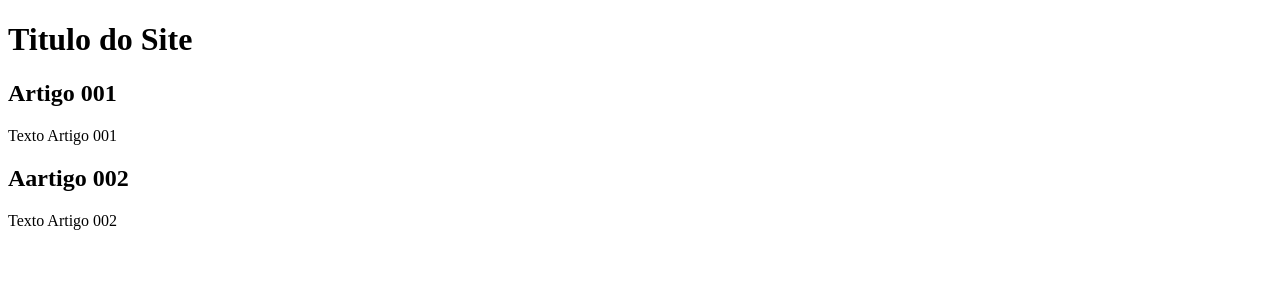
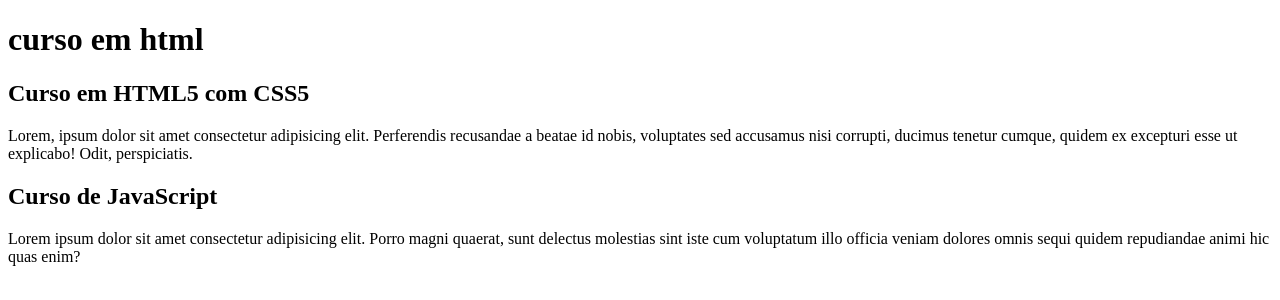
Before and after one commit to froes40/meuprojetosite, a plain HTML site: page index.html in a window 1280 px wide. Drawn offline with Linux system fonts and the light colour scheme.

Commit message:
escrevendo conteudo

```diff
--- a/index.html
+++ b/index.html
@@ -9,15 +9,15 @@
 <body>
     <main>
         <header>
-            <h1>Titulo do Site</h1>
+            <h1>curso em html</h1>
         </header>
         <article>
-            <h2>Artigo 001</h2>
-            <p>Texto Artigo 001</p>
+            <h2>Curso em HTML5 com CSS5</h2>
+            <p>Lorem, ipsum dolor sit amet consectetur adipisicing elit. Perferendis recusandae a beatae id nobis, voluptates sed accusamus nisi corrupti, ducimus tenetur cumque, quidem ex excepturi esse ut explicabo! Odit, perspiciatis.</p>
         </article>
         <article>
-            <h2>Aartigo 002</h2>
-            <p>Texto Artigo 002</p>
+            <h2>Curso de JavaScript</h2>
+            <p>Lorem ipsum dolor sit amet consectetur adipisicing elit. Porro magni quaerat, sunt delectus molestias sint iste cum voluptatum illo officia veniam dolores omnis sequi quidem repudiandae animi hic quas enim?</p>
         </article>
       </main>
 
```
